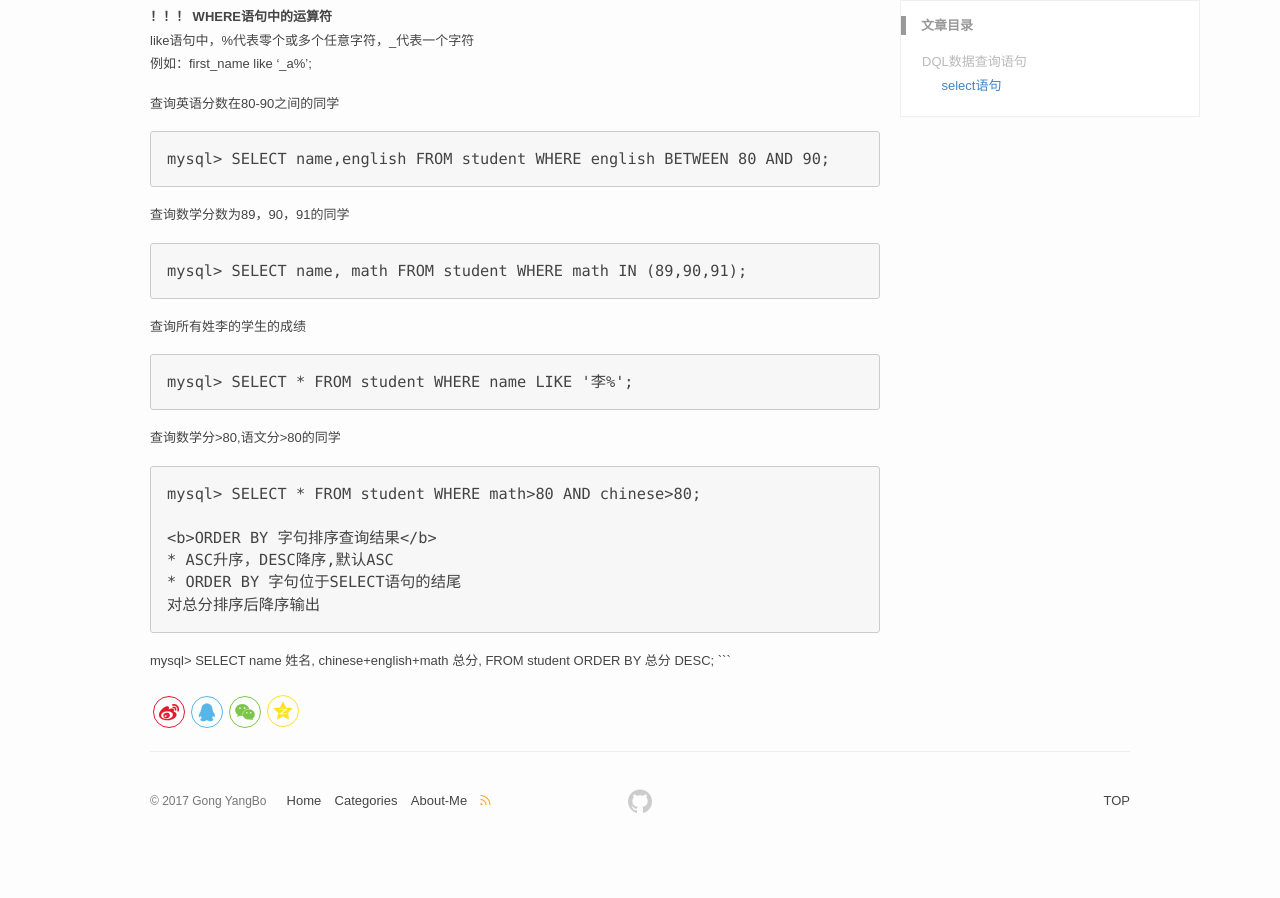
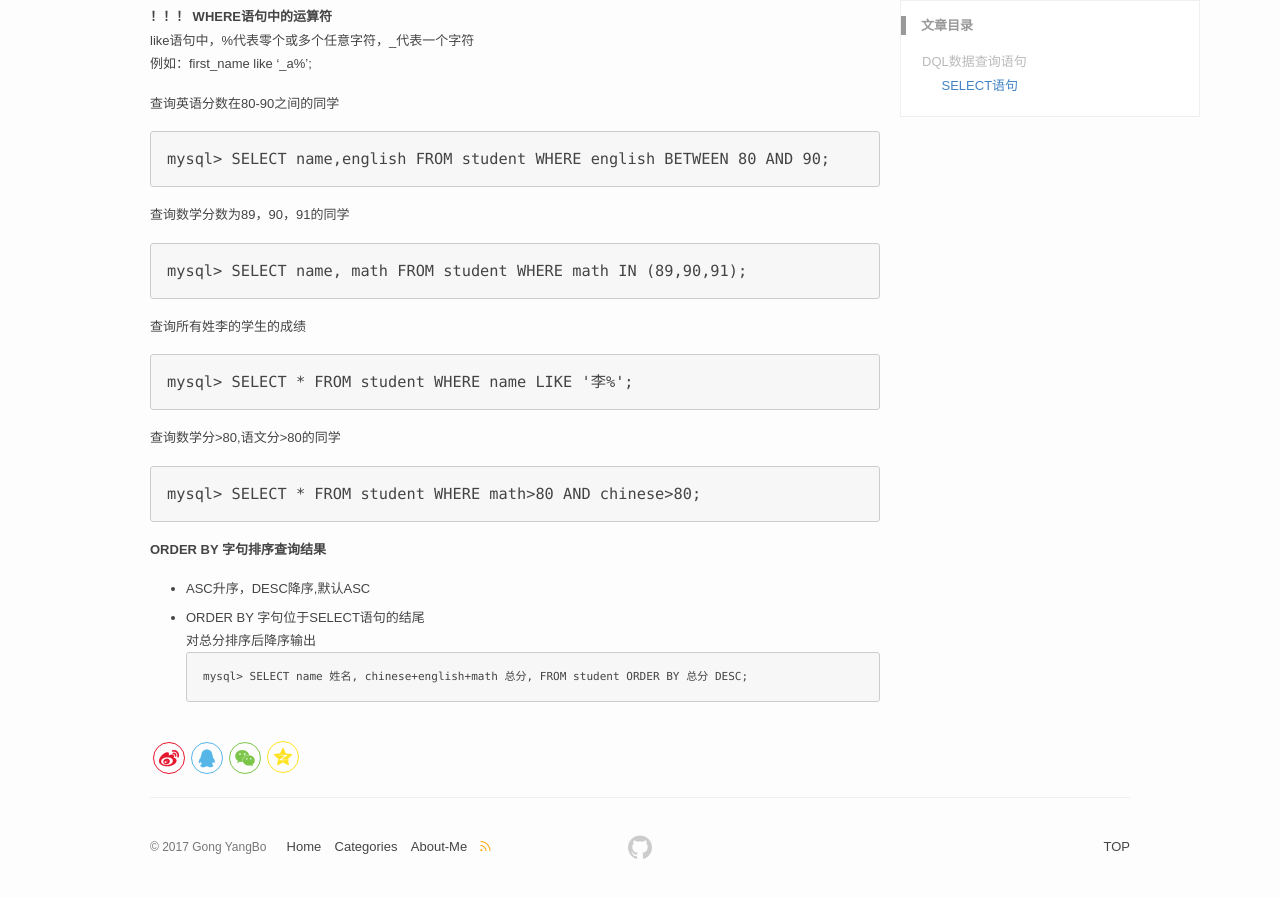
Before and after one commit to gongyangbo/gongyangbo.github.io, a Jekyll site: the page built from _posts/blog/2017-11-13-mysql2.md, in a window 1280 px wide and 900 px high, scrolled down 1354 px. Built offline with Jekyll 4.4.1, drawn with Linux system fonts in a browser that asks for light colours; comment, search, counter and statistics services are not loaded; before the commit the page ends 2208 px from its top, so only the background shows below that.

Commit message:
new article

````diff
--- a/_posts/blog/2017-11-13-mysql2.md
+++ b/_posts/blog/2017-11-13-mysql2.md
@@ -11,7 +11,7 @@ DQL: Data Query Language
 作用: 查询数据
 常用关键字: SELECT
 
-#### select语句
+#### SELECT语句
 * 基本语法
 * SELECT [DISTINCT] * column1, column2... FROM table;
 * DISTINCT可选，指显示结果时，是否剔除重复数据
@@ -99,6 +99,7 @@ mysql> SELECT * FROM student WHERE name LIKE '李%';
 查询数学分>80,语文分>80的同学
 ```
 mysql> SELECT * FROM student WHERE math>80 AND chinese>80;
+```
 
 <b>ORDER BY 字句排序查询结果</b>
 * ASC升序，DESC降序,默认ASC
````
